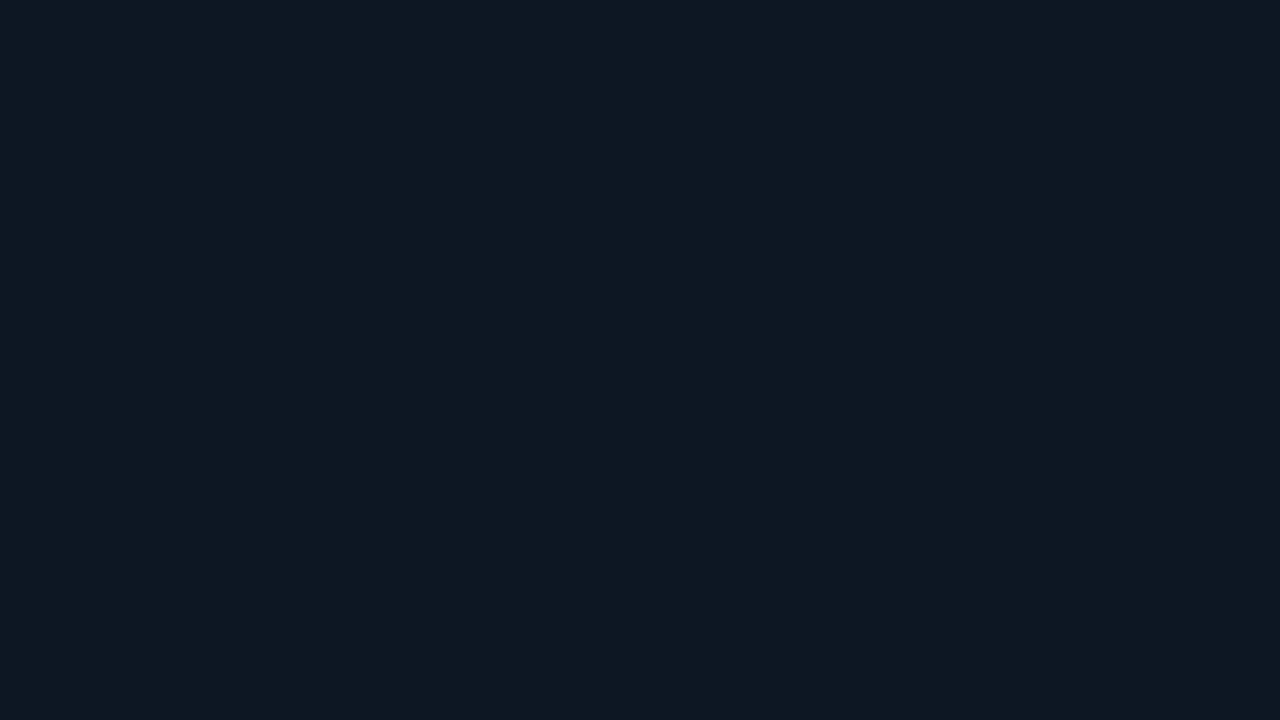
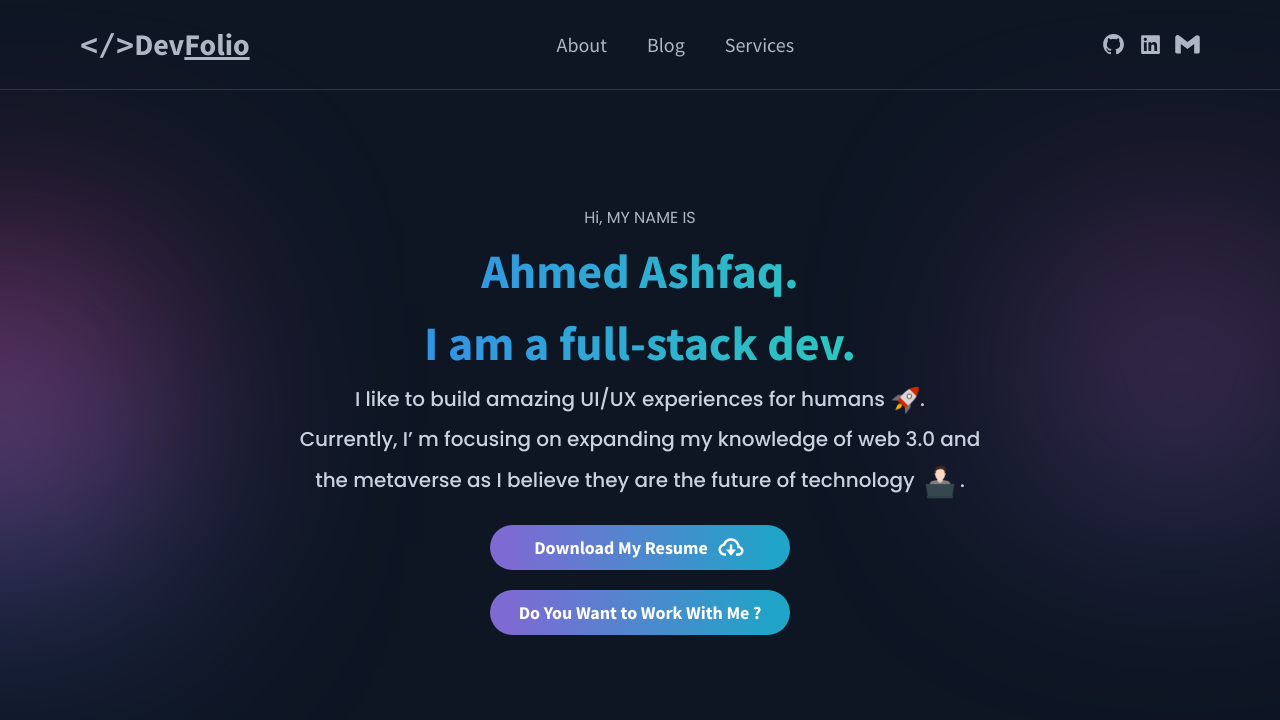
Before and after one commit to ahmedashfaq850/MyDevFolio, a Next.js app: page / in a window 1280 px wide. Shown: the top 720 px of the page. Built offline with nearby package versions, Linux system fonts and the light colour scheme.

Commit message:
updated HeroSection

```diff
--- a/components/Header.tsx
+++ b/components/Header.tsx
@@ -1,8 +1,28 @@
-import React from 'react'
+import React from 'react';
+import Image from 'next/image';
+import Link from 'next/link';
 
 const Header = () => {
   return (
-    <div>Header</div>
+    <header className='flex justify-between items-center h-[90px] px-[13px] md:px-[80px] border-b-[1px] border-[#AFB7C5] border-opacity-20	'>
+      <div>
+        <h1 className='text-[22px] md:text-[30px] text-[#AFB7C5] font-black'><code>&lt;/&gt;</code>Dev<span className='underline'>Folio</span></h1>
+      </div>
+      <div>
+        <nav>
+          <ul className='flex gap-3 md:gap-10 text-[#AFB7C5] text-[20px] md:text-[20px] font-medium'>
+            <Link href='/'><li>About</li></Link>
+            <Link href='/'><li>Blog</li></Link>
+            <Link href='/'><li>Services</li></Link>
+          </ul>
+        </nav>
+      </div>
+      <div className='gap-3 cursor-pointer hidden md:flex'>
+        <Link href=""><Image src="/githubLogo.svg" width={25} height={25} alt="" /></Link>
+        <Link href=""><Image src="/lindedinLogo.svg" width={25} height={25} alt="" /></Link>
+        <Image src="/mailLogo.svg" width={25} height={25} alt="" />
+      </div>
+    </header>
   )
 }
 
--- a/components/HeroSection.tsx
+++ b/components/HeroSection.tsx
@@ -1,8 +1,26 @@
-import React from 'react'
+import React from 'react';
+import Image from 'next/image';
 
 const HeroSection = () => {
   return (
-    <div>HeroSection</div>
+    <div className='h-[80vh] md:h-[80vh] m-2 flex justify-center items-center overflow-hidden'>
+      <div className="gradient1"></div>
+      <div className="gradient2"></div>
+      <div className="herodiv">
+        <p className="hero-text mt-[30px] md:mt-0">Hi, MY NAME IS</p>
+        <div className="heroHeading text-[28px] md:text-[48px]">
+          <h1>Ahmed Ashfaq.</h1>
+          <h1 className='mt-[-30px] md:mt-0'>I am a full-stack dev.</h1>
+        </div>
+        <p className="heroDescription text-[10px] md:text-[20px] mb-[20px] md:mb-5 leading-[20px] md:leading-[40px]">
+          I like to build amazing UI/UX experiences for humans <Image className='inline-flex' src="/rocketicon.svg" width={30} height={30} alt="" />.<br />
+          Currently, I’ m focusing on expanding my knowledge of web 3.0 and <br />
+          the metaverse as I believe they are the future of technology <Image className='inline-flex' src="/laptopicon.svg" width={40} height={40} alt="" />.
+        </p>
+        <button className='button-gradient  w-[300px] h-[45px] p-3 rounded-full flex items-center justify-center text-center gap-2 text-[18px] font-bold text-white bg-red-300'>Download My Resume <Image className='inline-flex' src="/downloadIcon.svg" width={30} height={30} alt="" /></button>
+        <button className='button-gradient  w-[300px] h-[45px] p-3 rounded-full flex items-center justify-center mt-5 text-center gap-2 text-[18px] font-bold text-white bg-red-300'>Do You Want to Work With Me ?</button>
+      </div>
+    </div>
   )
 }
 
--- a/pages/_app.tsx
+++ b/pages/_app.tsx
@@ -1,6 +1,8 @@
+import Header from '@/components/Header'
 import '@/styles/globals.css'
 import type { AppProps } from 'next/app'
 
 export default function App({ Component, pageProps }: AppProps) {
-  return <Component {...pageProps} />
+  return <><Header /> <Component{...pageProps} /> </>
+
 }
--- a/pages/index.tsx
+++ b/pages/index.tsx
@@ -1,5 +1,6 @@
 import Head from 'next/head'
 import styles from '../styles/Home.module.css'
+import HeroSection from '@/components/HeroSection'
 
 
 
@@ -11,10 +12,8 @@ export default function Home() {
         <meta name="description" content="Generated by create next app" />
         <meta name="viewport" content="width=device-width, initial-scale=1" />
       </Head>
-      <main className='relative'>
-
-
-
+      <main className='relative px-[20px]  md:px-[80px]'>
+        <HeroSection />
       </main>
     </>
   )
--- a/styles/globals.css
+++ b/styles/globals.css
@@ -17,3 +17,85 @@ body {
 link {
   text-decoration: none;
 }
+
+::selection {
+  color: white;
+  background: #9ccff533;
+}
+
+.herodiv {
+  display: flex;
+  justify-content: center;
+  align-items: center;
+  flex-direction: column;
+  /* gap: 5px; */
+  z-index: 999999;
+}
+
+.hero-text {
+  font-family: 'Poppins';
+  font-style: normal;
+  font-weight: 400;
+  line-height: 34px;
+  /* identical to box height */
+  color: #afb7c5;
+}
+
+.heroHeading {
+  font-family: 'Poppins';
+  font-style: normal;
+  font-weight: 900;
+
+  line-height: 72px;
+  text-align: center;
+
+  background: linear-gradient(94.71deg, #3295e3 7.1%, #2bc7bf 97.07%);
+  -webkit-background-clip: text;
+  -webkit-text-fill-color: transparent;
+  background-clip: text;
+  text-fill-color: transparent;
+}
+
+.heroDescription {
+  font-family: 'Poppins';
+  font-style: normal;
+  font-weight: 500;
+
+  /* line-height: 35px; */
+  text-align: center;
+  color: #cad2e0;
+}
+
+.gradient1 {
+  position: absolute;
+  width: 261.81px;
+  height: 250px;
+  left: -132.69px;
+  top: 200px;
+  background: linear-gradient(
+    180deg,
+    #ed3683 0%,
+    rgba(43, 124, 219, 0.81) 100%
+  );
+  filter: blur(125px);
+  z-index: 0;
+}
+
+.gradient2 {
+  position: absolute;
+  width: 200px;
+  height: 150px;
+  right: 0px;
+  top: 200px;
+  background: linear-gradient(
+    180deg,
+    #ed3683 0%,
+    rgba(43, 124, 219, 0.81) 100%
+  );
+  filter: blur(125px);
+  z-index: 0;
+}
+
+.button-gradient {
+  background: linear-gradient(89.83deg, #7d6bd3 6.6%, #20a4c8 93.62%);
+}
```
Also changed, not shown: styles/Home.module.css (+0 -33 lines).
